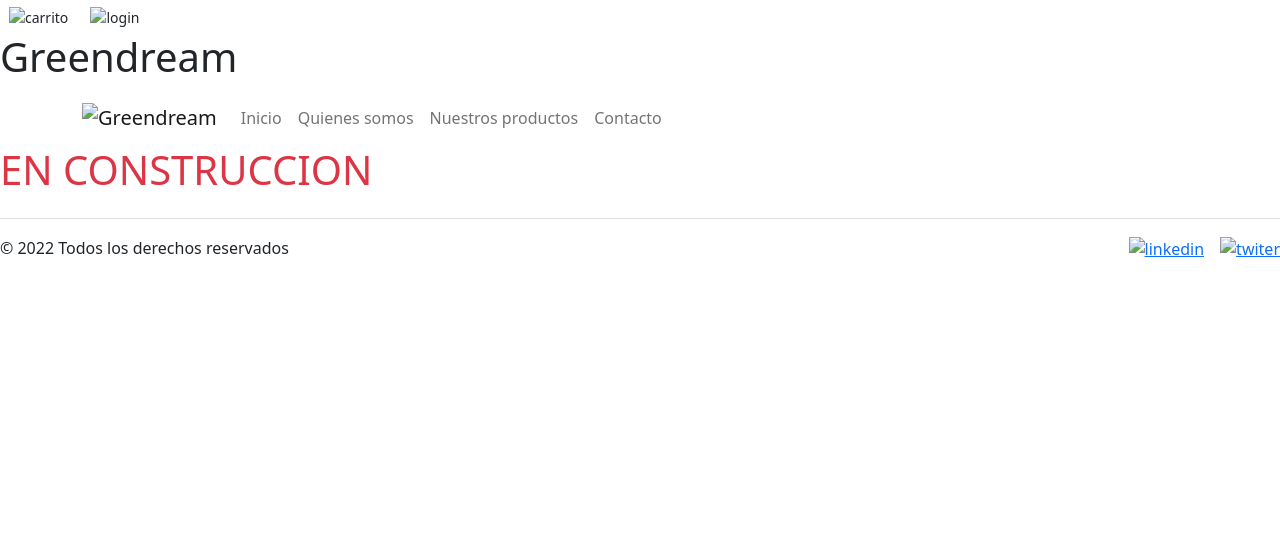
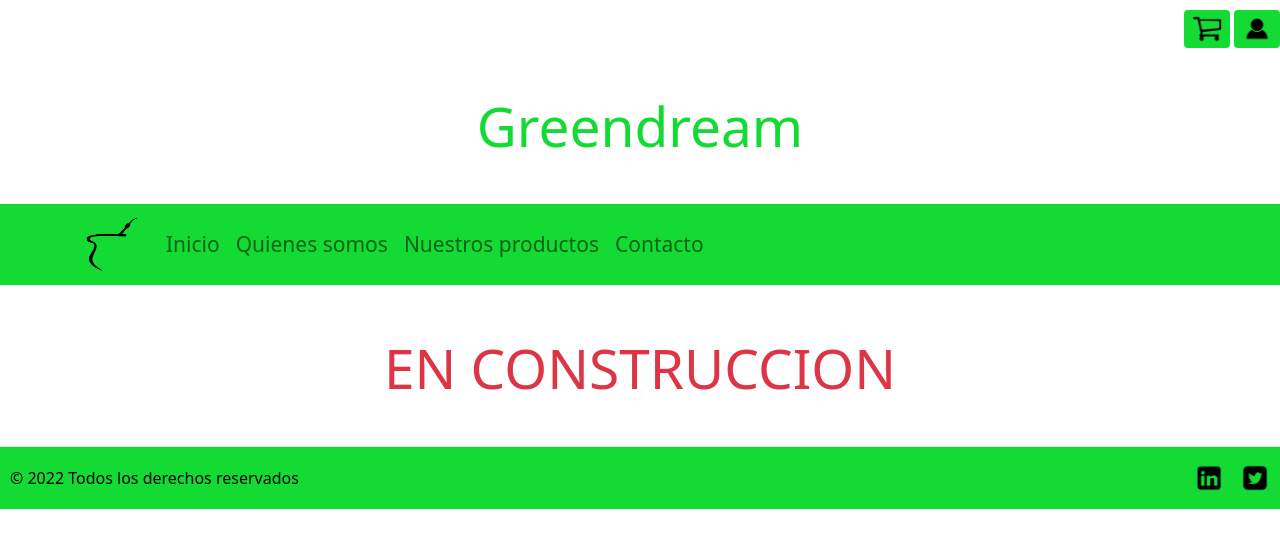
Before and after one commit to cortese1982/Segunda-entrega, a plain HTML site: page comprar.html in a window 1280 px wide. Drawn offline with nearby package versions, Linux system fonts and the light colour scheme; the site is published under a folder, as on GitHub Pages, so addresses that start at the root find nothing.

Commit message:
correccion segunda entrega

```diff
--- a/comprar.html
+++ b/comprar.html
@@ -5,34 +5,34 @@
     <meta name="viewport" content="width=device-width, initial-scale=1">
     <title>GreenDream</title>
     <link href="https://cdn.jsdelivr.net/npm/bootstrap@5.2.1/dist/css/bootstrap.min.css" rel="stylesheet" integrity="sha384-iYQeCzEYFbKjA/T2uDLTpkwGzCiq6soy8tYaI1GyVh/UjpbCx/TYkiZhlZB6+fzT" crossorigin="anonymous">
-    <link rel="stylesheet" href="/estilos.css">
+    <link rel="stylesheet" href="./estilos.css">
 </head>
     <body>
         <header>
           <section id="registro">
-            <a class="btn btn-sm " href="/comprar.html"><img src="/imagenes/carrito.png" alt="carrito" width="30px" height="30px"></a>
-            <a class="btn btn-sm " href="/registro.html"><img src="/imagenes/login.png" alt="login" width="30px" height="30px"></a>
+            <a class="btn btn-sm " href="./comprar.html"><img src="./imagenes/carrito.png" alt="carrito" width="30px" height="30px"></a>
+            <a class="btn btn-sm " href="./registro.html"><img src="./imagenes/login.png" alt="login" width="30px" height="30px"></a>
           </section>
             <h1>Greendream</h1>
             <nav class="navbar navbar-expand-lg">
                 <div class="container">
-                  <a class="navbar-brand" href="#"><img src="/imagenes/logo_mate.png" alt="Greendream" width="60" height="55"></a>
+                  <a class="navbar-brand" href="#"><img src="./imagenes/logo_mate.png" alt="Greendream" width="60" height="55"></a>
                   <button class="navbar-toggler" type="button" data-bs-toggle="collapse" data-bs-target="#navbarNav" aria-controls="navbarNav" aria-expanded="false" aria-label="Toggle navigation">
                     <span class="navbar-toggler-icon"></span>
                   </button>
                   <div class="collapse navbar-collapse" id="navbarNav">
                     <ul class="navbar-nav">
                       <li class="nav-item">
-                        <a class="nav-link" aria-current="page" href="/index.html">Inicio</a>
+                        <a class="nav-link" aria-current="page" href="./index.html">Inicio</a>
                       </li>
                       <li class="nav-item">
-                        <a class="nav-link" href="/quienesSomos.html">Quienes somos</a>
+                        <a class="nav-link" href="./quienesSomos.html">Quienes somos</a>
                       </li>
                       <li class="nav-item">
-                        <a class="nav-link" href="/nuestrosProductos.html">Nuestros productos</a>
+                        <a class="nav-link" href="./nuestrosProductos.html">Nuestros productos</a>
                       </li>
                       <li class="nav-item">
-                        <a class="nav-link" href="/contacto.html">Contacto</a>
+                        <a class="nav-link" href="./contacto.html">Contacto</a>
                       </li>
                     </ul>
                   </div>
@@ -49,8 +49,8 @@
         </div>
 
         <ul class="nav col-md-4 justify-content-end list-unstyled d-flex">
-          <a href="#"><li class="ms-3"><img src="/imagenes/lnk.png" alt="linkedin" width="30" height="30"></a></li>
-          <a href="#"><li class="ms-3"><img src="/imagenes/twiter.png" alt="twiter" width="30" height="30"></a></li>
+          <a href="#"><li class="ms-3"><img src="./imagenes/lnk.png" alt="linkedin" width="30" height="30"></a></li>
+          <a href="#"><li class="ms-3"><img src="./imagenes/twiter.png" alt="twiter" width="30" height="30"></a></li>
         </ul>
   </footer>
 </body>
```
Also changed, not shown: contacto.html (+10 -10 lines), index.html (+9 -9 lines), nuestrosProductos.html (+11 -11 lines), quienesSomos.html (+10 -10 lines), registro.html (+11 -11 lines).
